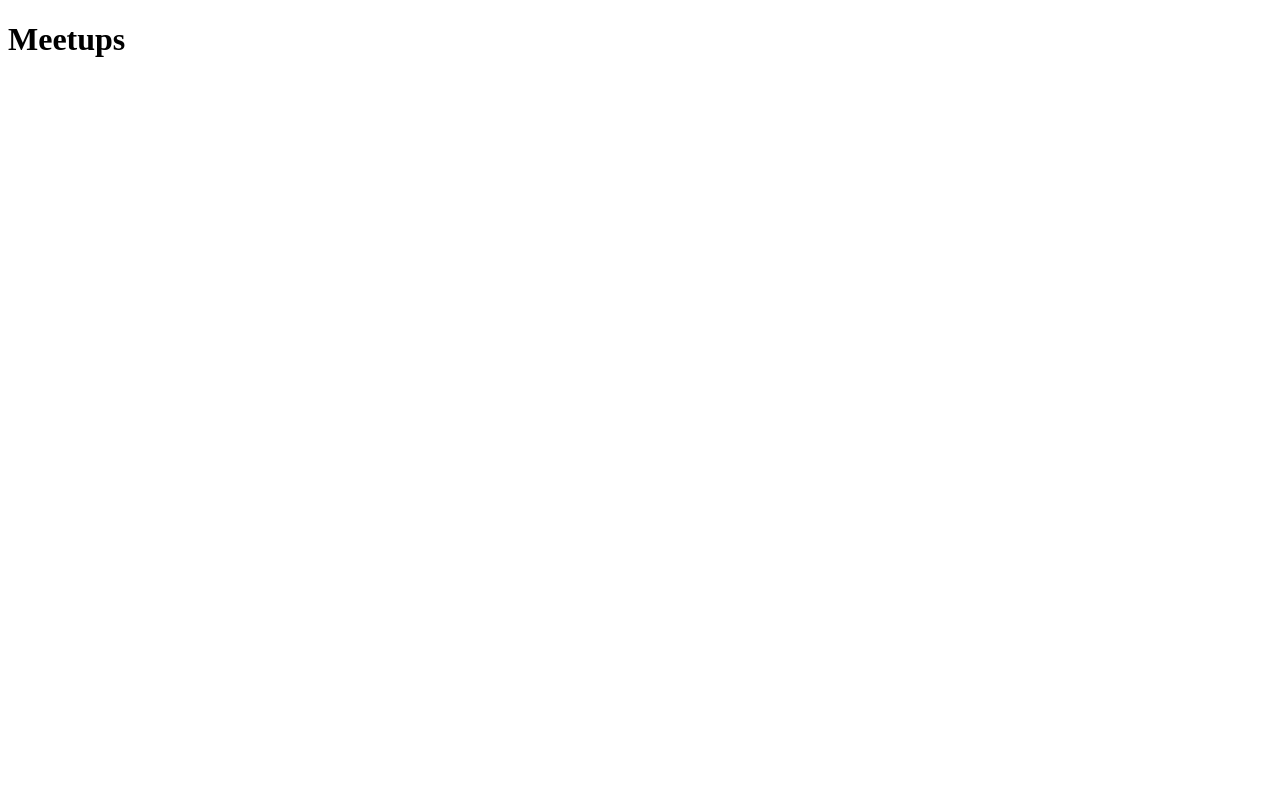
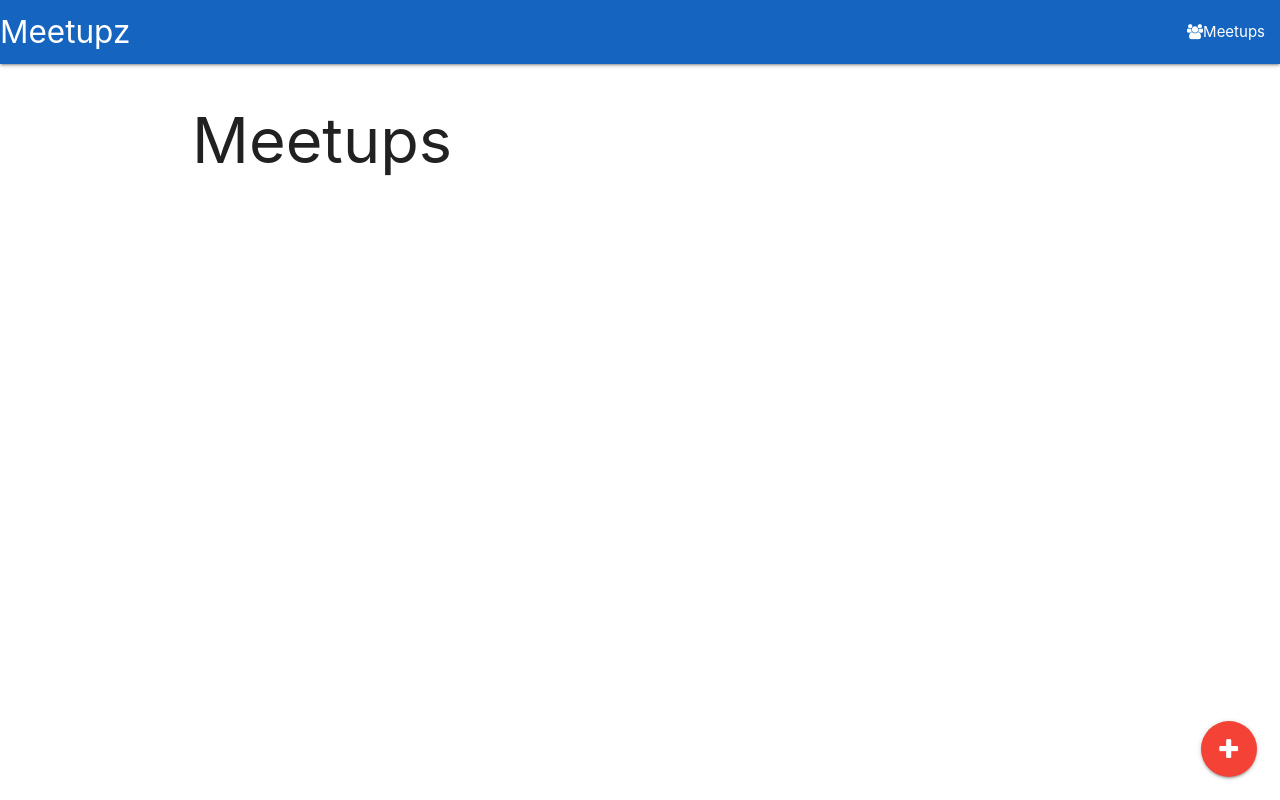
Before and after one commit to Zefevr/meetup-app, a React (Create React App) app in the folder client_src/: page / in a window 1280 px wide. Built offline with nearby package versions, Linux system fonts and the light colour scheme.

Commit message:
navbar and materialize

```diff
--- a/client_src/public/index.html
+++ b/client_src/public/index.html
@@ -7,6 +7,8 @@
 
     <link rel="manifest" href="%PUBLIC_URL%/manifest.json">
     <link rel="shortcut icon" href="%PUBLIC_URL%/favicon.ico">
+    <link rel="stylesheet" href="https://cdnjs.cloudflare.com/ajax/libs/materialize/1.0.0-rc.2/css/materialize.min.css">
+    <link href="https://stackpath.bootstrapcdn.com/font-awesome/4.7.0/css/font-awesome.min.css" rel="stylesheet" integrity="sha384-wvfXpqpZZVQGK6TAh5PVlGOfQNHSoD2xbE+QkPxCAFlNEevoEH3Sl0sibVcOQVnN" crossorigin="anonymous">
 
     <title>Meetup</title>
   </head>
@@ -15,6 +17,15 @@
       You need to enable JavaScript to run this app.
     </noscript>
     <div id="root"></div>
-
+    <script
+  src="https://code.jquery.com/jquery-3.3.1.min.js"
+  integrity="sha256-FgpCb/KJQlLNfOu91ta32o/NMZxltwRo8QtmkMRdAu8="
+  crossorigin="anonymous"></script>
+    <script src="https://cdnjs.cloudflare.com/ajax/libs/materialize/1.0.0-rc.2/js/materialize.min.js"></script>
+    <script>
+      $(document).ready(function(){
+        $('.sidenav').sidenav();
+      })
+    </script>
   </body>
 </html>
--- a/client_src/src/App.js
+++ b/client_src/src/App.js
@@ -1,12 +1,25 @@
 import React from 'react';
 import './App.css';
 import Main from './components/Main'
+import Navbar from './components/Navbar'
+import { Link,  BrowserRouter as Router } from 'react-router-dom'
 
 const App = () => (
 
-    <div>
-        <Main />
+  <div>
+    <Navbar />
+    <div className="container">
+      <Main />
     </div>
+    <Router>
+      <div className="fixed-action-btn">
+        <Link to="/meetups/add" className="btn-floating btn-large waves-effect waves-light red">
+          <i className="fa fa-plus"></i>
+        </Link>
+      </div>
+    </Router>
+
+  </div>
 
 )
 
--- /dev/null
+++ b/client_src/src/components/Navbar.js
@@ -0,0 +1,48 @@
+import React, {Component} from 'react'
+import { Link,  BrowserRouter as Router } from 'react-router-dom'
+
+class Navbar extends Component {
+  render(){
+    return(
+      <div>
+        <nav className="blue darken-3">
+          <div className="nav-wrapper">
+            <a href="/" className="brand-logo">Meetupz</a>
+            <a data-target="main-menu" className="sidenav-trigger"><i className="fa fa-bars"></i></a>
+            <ul className="right hide-on-small-only">
+              <li>
+                <Router>
+                  <Link to ="/">
+                    <i className="fa fa-users"></i>
+                    Meetups
+                  </Link>
+                </Router>
+              </li>
+            </ul>
+          </div>
+        </nav>
+
+        <ul className="sidenav" id="main-menu">
+          <li>
+            <Router>
+              <Link to ="/">
+                <i className="fa fa-users"></i>
+                    Meetups
+              </Link>
+            </Router>
+          </li>
+          <li>
+            <Router>
+              <Link to ="/meetups/add">
+                <i className="fa fa-plus"></i>
+                    Add Meetup
+              </Link>
+            </Router>
+          </li>
+        </ul>
+      </div>
+    )
+  }
+}
+
+export default Navbar
```
Also changed, not shown: client_src/src/components/Main.js (indentation only), client_src/src/components/Meetups.js (indentation only), 1 other file (tests, documents, lock files or other folders).
